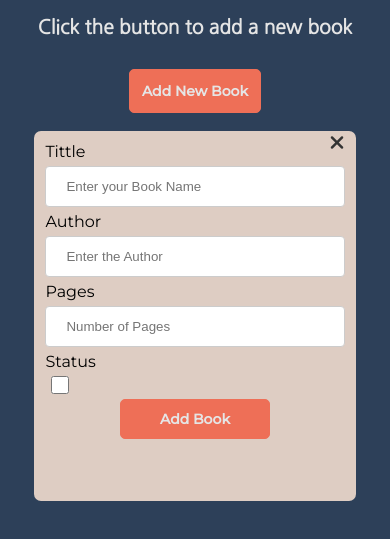
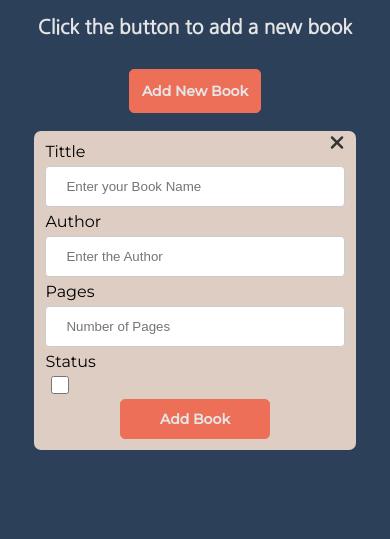
Before and after one commit to frankie-njie/library, a plain HTML site: page index.html in a window 390 px wide. Both pictures are taken after a click on the button "Add New Book". Shown: the part 151-690 px from the top of the page. Drawn offline with Linux system fonts and the light colour scheme.

Commit message:
some changes

```diff
--- a/style.css
+++ b/style.css
@@ -119,7 +119,7 @@ input{
       .form{
         width: 80%;
         padding: 3%;
-        height: 42%;
+        height: max-content;
       }
       .books-space{
           margin: auto;
```
